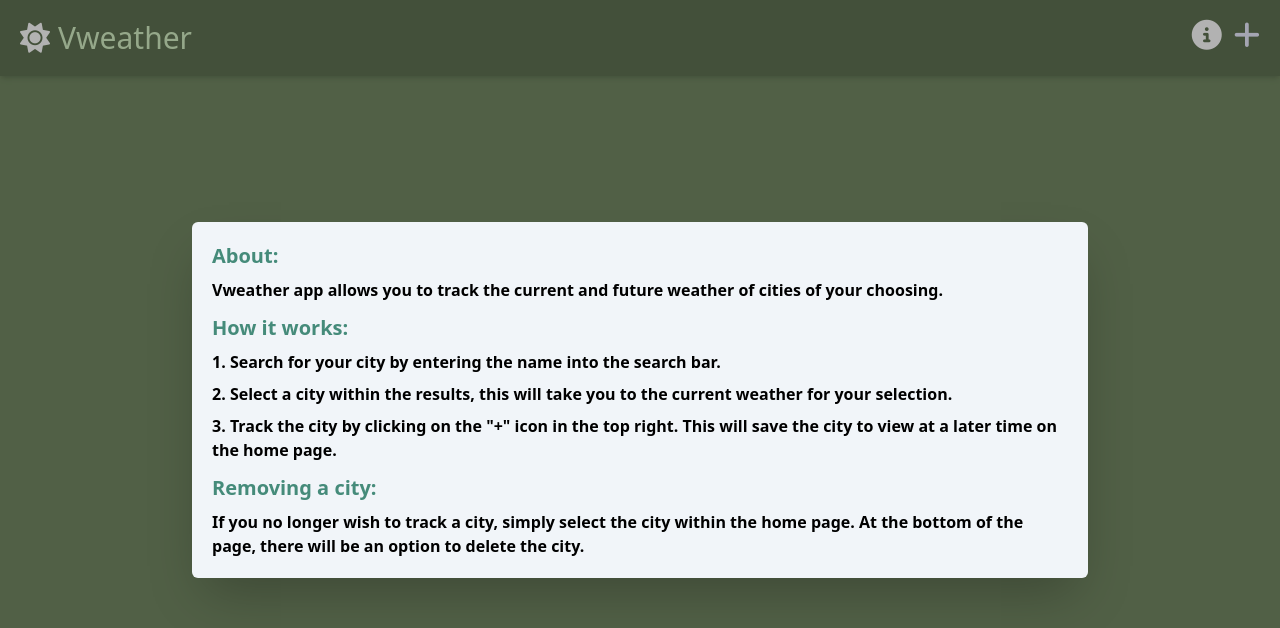
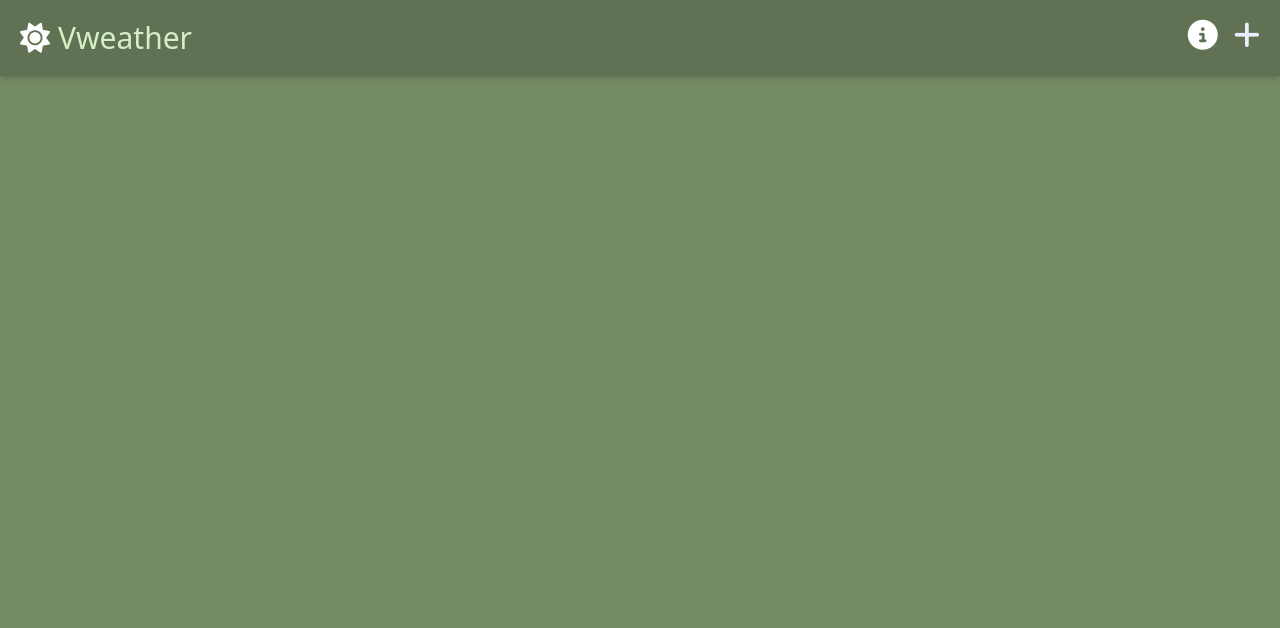
Before and after one commit to khaled5321/WeatherApp, a Vue app: page / in a window 1280 px wide. Shown: the top 628 px of the page. Built offline with nearby package versions, Linux system fonts and the light colour scheme.

Commit message:
added modaltoggle

```diff
--- a/src/components/modal.vue
+++ b/src/components/modal.vue
@@ -1,8 +1,8 @@
 <template>
     <Teleport to="body">
-        <div v-if="true"
+        <div v-if="showModal"
         class="absolute flex items-center w-full top-0 left-0 h-full bg-black bg-opacity-30">
-            <div v-show="true"
+            <div v-show="showModal"
             class="flex flex-col w-[70vw] h-fit mx-auto bg-slate-100 rounded-md p-5 shadow-2xl font-semibold">
 
                 <div class="flex flex-col gap-2">
@@ -38,13 +38,25 @@
                         page, there will be an option to delete the city.
                     </p>
                 </div>
+
+                <button @click="$emit('close-modal')"
+                class="self-center px-4 py-2 mt-4 bg-secondary rounded w-fit text-slate-200">
+                    Close
+                </button>
             </div>
         </div>
     </Teleport>
 </template>
 
 <script setup>
+defineProps({
+    showModal: {
+    type: Boolean,
+    default: false,
+  },
+})
 
+defineEmits(["close-modal"]);
 </script>
 
 <style scoped>
--- a/src/components/navbar.vue
+++ b/src/components/navbar.vue
@@ -8,19 +8,27 @@
                 </div>
             </RouterLink>
 
-            <div class="text-3xl flex gap-3">
-                <i class="fa-solid fa-circle-info text-white hover:cursor-pointer transition-colors hover:text-[#a3a3a3] duration-300"></i>
+            <div class="text-3xl flex gap-4">
+                <i @click="toggleModal()"
+                class="fa-solid fa-circle-info text-white hover:cursor-pointer transition-colors hover:text-[#a3a3a3] duration-300"></i>
+
                 <i class="fa-solid fa-plus text-[#ebecff] hover:cursor-pointer transition-colors hover:text-[#a3a3a3] duration-300"></i>
             </div>
-
         </nav>
 
-        <Modal/>
+        <Modal :showModal="showModal" @close-modal="toggleModal()"/>
 
     </header>
 </template>
 
 <script setup>
+import { ref } from 'vue';
 import { RouterLink } from 'vue-router';
 import Modal from './modal.vue';
+
+const showModal=ref(null)
+
+const toggleModal=()=>{
+    showModal.value=!showModal.value
+}
 </script>
```
